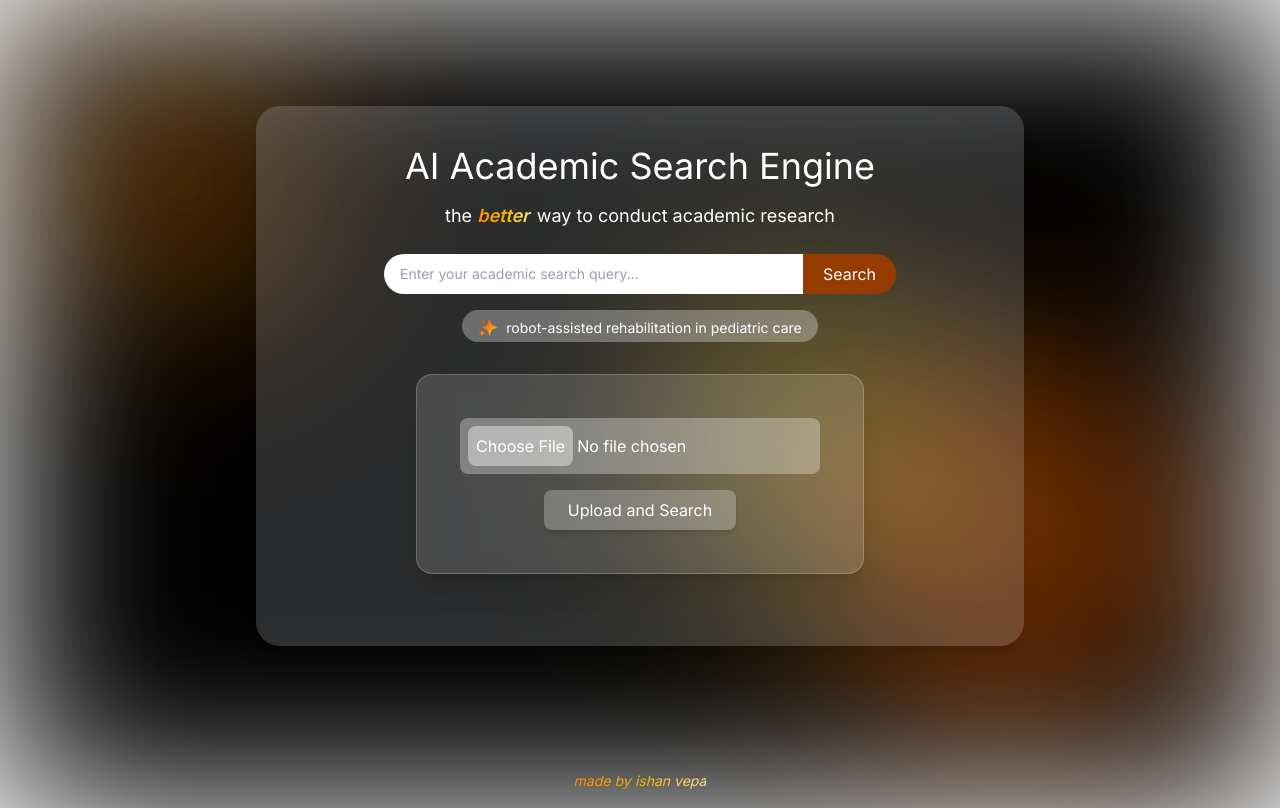
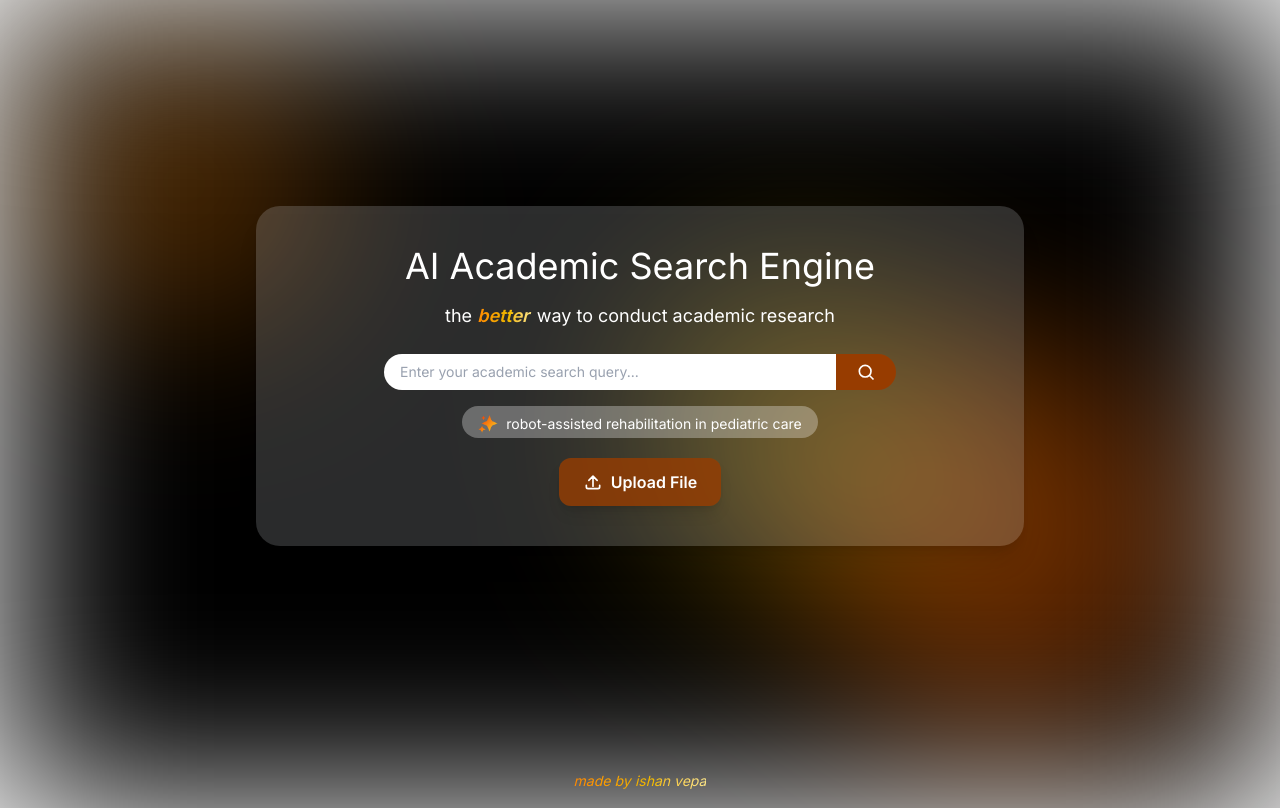
Before and after one commit to ishanvepa/ai-academic-search-engine, a Next.js app: page / in a window 1280 px wide. Built offline with nearby package versions, Linux system fonts and the light colour scheme.

Commit message:
search/upload file icons added. upload file changed to a dialog popup box componenet

```diff
--- a/src/components/PdfUploader.js
+++ b/src/components/PdfUploader.js
@@ -59,27 +59,95 @@ export default function PdfUploader() {
         }
     };
 
+    const [open, setOpen] = useState(false);
+
     return (
-        <div className="min-h-[200px] flex flex-col items-center justify-center bg-white/15 shadow-xl backdrop-blur-md rounded-2xl border border-white/20 p-8 mx-auto my-8 max-w-md">
+        <div className="flex flex-col items-center justify-center mt-5">
+            <button
+                onClick={() => setOpen(true)}
+                className="px-6 py-3 rounded-xl border-none text-white font-semibold shadow-lg bg-amber-800/80 hover:bg-amber-800 hover:scale-105 transition cursor-pointer flex items-center gap-2"
+            >
+                {/* Upload file icon */}
+                <svg
+                    className="w-5 h-5 text-white"
+                    fill="none"
+                    stroke="currentColor"
+                    strokeWidth="2"
+                    viewBox="0 0 24 24"
+                >
+                    <path
+                        strokeLinecap="round"
+                        strokeLinejoin="round"
+                        d="M4 16v2a2 2 0 002 2h12a2 2 0 002-2v-2M7 10l5-5m0 0l5 5m-5-5v12"
+                    />
+                </svg>
+                Upload File
+            </button>
+            {open && (
+                <div className="fixed inset-0 z-50 flex items-center justify-center bg-black/40">
+                    <div className="bg-gradient-to-br from-white/20 to-amber-100/10 shadow-2xl backdrop-blur-lg rounded-3xl border border-white/30 p-10 mx-auto max-w-lg relative">
+                        <button
+                            onClick={() => setOpen(false)}
+                            className="absolute top-4 right-4 text-amber-800/70 hover:text-amber-900 text-2xl font-bold"
+                            aria-label="Close"
+                        >
+                            &times;
+                        </button>
+                        <label
+                            htmlFor="pdf-upload"
+                            className="flex flex-col items-center justify-center w-full h-32 border-2 border-dashed border-amber-800 rounded-xl cursor-pointer bg-white/30 hover:bg-amber-200/30 transition mb-6"
+                        >
+                            <svg
+                                className="w-10 h-10 mb-2 text-amber-800/70"
+                                fill="none"
+                                stroke="currentColor"
+                                strokeWidth="1.5"
+                                viewBox="0 0 24 24"
+                            >
+                                <path
+                                    strokeLinecap="round"
+                                    strokeLinejoin="round"
+                                    d="M12 16v-8m0 0L8 8m4 0l4 0M4 16v2a2 2 0 002 2h12a2 2 0 002-2v-2"
+                                />
+                            </svg>
+                            <span className="text-white-800 font-medium">
+                                {selectedFile ? selectedFile.name : "Click to select a PDF file"}
+                            </span>
                             <input
+                                id="pdf-upload"
                                 type="file"
                                 accept="application/pdf"
                                 onChange={handleFileChange}
-                className="mb-4 text-white bg-white/30 border-none rounded-lg p-2 file:bg-white/40 file:rounded-lg file:p-2 file:border-none"
+                                className="hidden"
                             />
+                        </label>
                         <button
-                onClick={handleUpload}
+                            onClick={async () => {
+                                await handleUpload();
+                                setOpen(false);
+                            }}
                             disabled={loading || !selectedFile}
-                className={`px-6 py-2 rounded-lg border-none bg-white/25 text-white shadow-md cursor-pointer transition hover:bg-white/40
-                    ${loading ? "bg-amber-900 cursor-not-allowed" : "bg-amber-800 hover:bg-amber-900"}`}
+                            className={`w-full px-6 py-3 rounded-xl border-none text-white font-semibold shadow-lg transition
+                                ${loading || !selectedFile
+                                    ? "bg-amber-700/30 cursor-not-allowed"
+                                    : "bg-amber-800/80 hover:bg-amber-800 hover:scale-105"}`}
                         >
-                {loading ? "Uploading..." : "Upload and Search"}
+                            {loading ? (
+                                <span className="flex items-center justify-center">
+                                    <svg className="animate-spin h-5 w-5 mr-2 text-white" viewBox="0 0 24 24">
+                                        <circle className="opacity-25" cx="12" cy="12" r="10" stroke="currentColor" strokeWidth="4"></circle>
+                                        <path className="opacity-75" fill="currentColor" d="M4 12a8 8 0 018-8v8z"></path>
+                                    </svg>
+                                    Searching...
+                                </span>
+                            ) : (
+                                "Upload and Search"
+                            )}
                         </button>
-
-
-            {error && <div className="text-red-600 text-sm">{error}</div>}
+                        {error && <div className="text-red-600 text-sm mt-4">{error}</div>}
                     </div>
-
-
+                </div>
+            )}
+        </div>
     );
 }
--- a/src/components/SearchBar.js
+++ b/src/components/SearchBar.js
@@ -73,10 +73,25 @@ export default function SearchBar({ query, setQuery }) {
           onClick={handleSearch}
           disabled={loading || !query.trim()}
           className={`px-5 py-2 rounded-r-full text-white transition ${
-            loading ? "bg-amber-900 cursor-not-allowed" : "bg-amber-800 hover:bg-amber-900"
-          }`}
+            loading ? "bg-amber-900 cursor-not-allowed" : "bg-amber-800 hover:bg-amber-900 cursor-pointer"
+          } flex items-center justify-center`}
         >
-          {loading ? "Searching…" : "Search"}
+          {loading ? (
+            "Searching…"
+          ) : (
+            // Search icon (SVG)
+            <svg
+              xmlns="http://www.w3.org/2000/svg"
+              className="h-5 w-5"
+              fill="none"
+              viewBox="0 0 24 24"
+              stroke="currentColor"
+              strokeWidth={2}
+            >
+              <circle cx="11" cy="11" r="7" />
+              <line x1="16.5" y1="16.5" x2="21" y2="21" stroke="currentColor" strokeWidth={2} />
+            </svg>
+          )}
         </button>
       </div>
 
```
Also changed, not shown: public/favicon_sparkles.png (added). Lines whose indentation alone changed are shown as unchanged.
